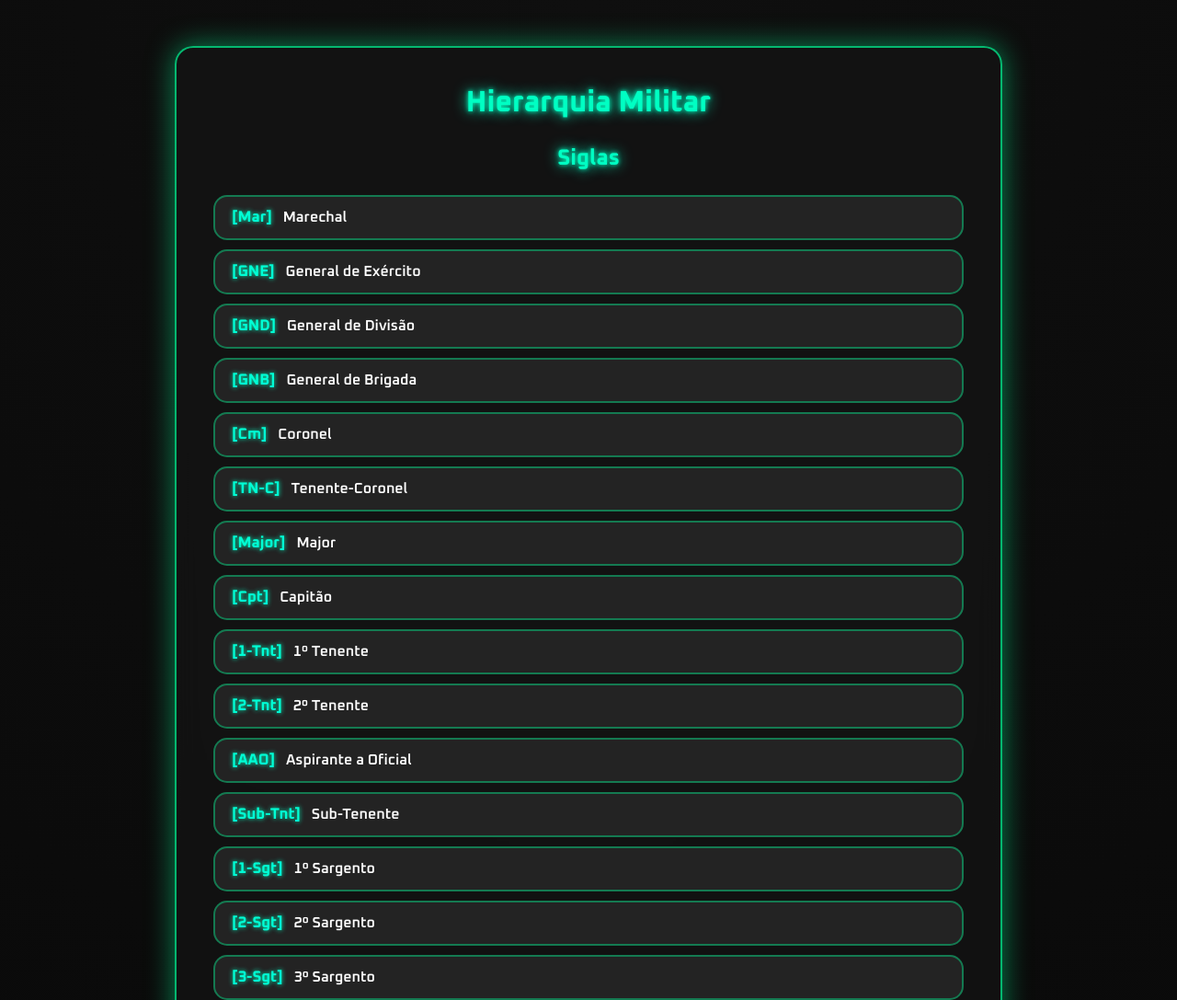
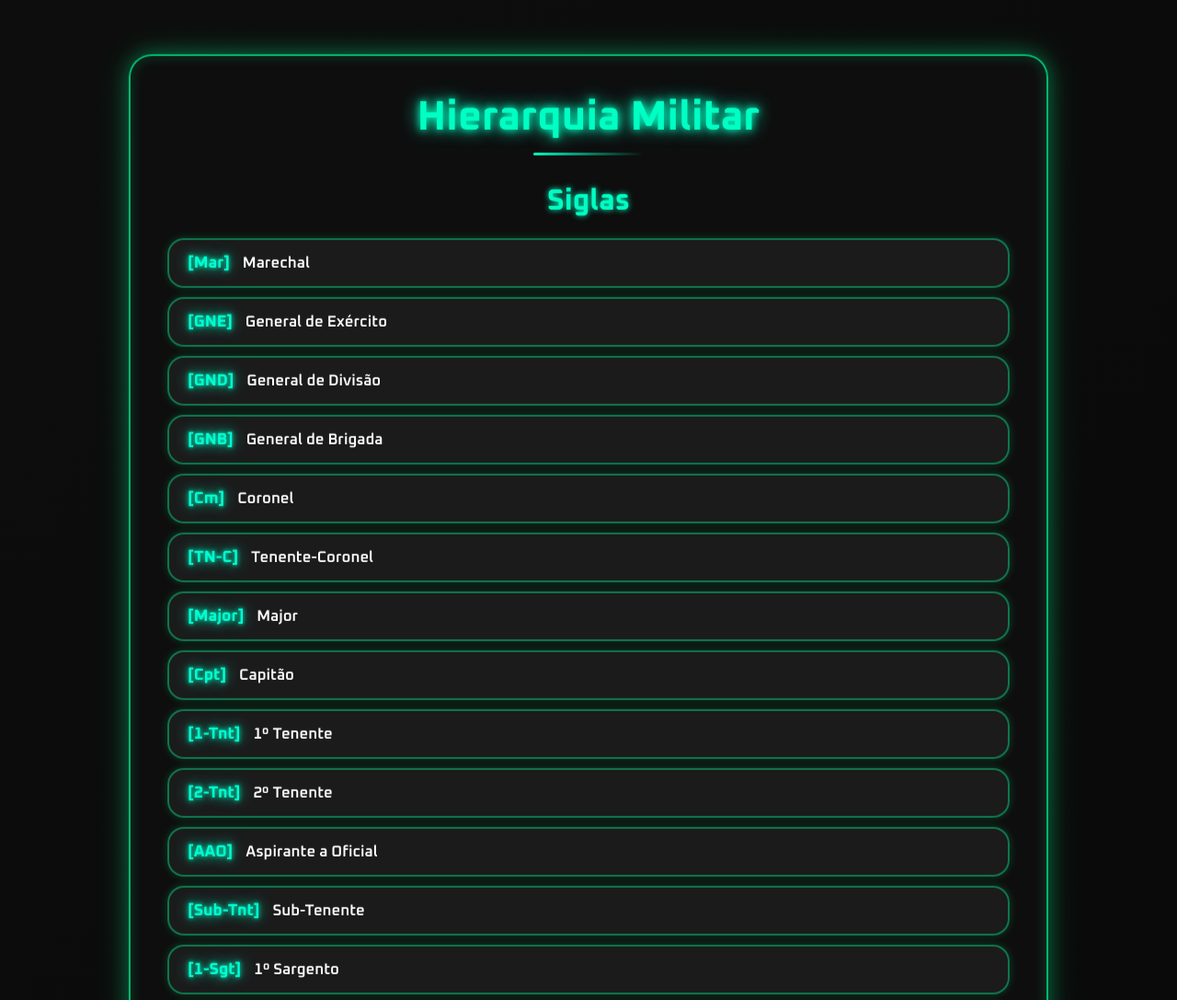
Before and after one commit to Dark32432/site-hierarquia, a plain HTML site: page index.html in a window 1280 px wide. Shown: the top 1087 px of the page at 92% size. Drawn offline with Linux system fonts and the light colour scheme.

Commit message:
Update index.html

```diff
--- a/index.html
+++ b/index.html
@@ -13,36 +13,66 @@
         }
 
         body {
-            background: radial-gradient(circle at top, #0f0f0f, #050505);
+            background: linear-gradient(135deg, #0d0d0d, #070707);
             color: #e4e4e4;
             font-family: 'Oxanium', sans-serif;
             display: flex;
             justify-content: center;
             align-items: flex-start;
             min-height: 100vh;
-            padding: 50px 20px;
+            padding: 60px 20px;
+            overflow-x: hidden;
         }
 
         .container {
-            backdrop-filter: blur(15px);
-            background: rgba(20, 20, 20, 0.75);
+            background: rgba(15, 15, 15, 0.95);
             border: 2px solid rgba(0, 255, 153, 0.7);
-            border-radius: 20px;
-            box-shadow: 0 0 30px rgba(0, 255, 153, 0.5);
+            border-radius: 25px;
+            box-shadow:
+                0 0 20px rgba(0, 255, 153, 0.3),
+                0 0 40px rgba(0, 255, 153, 0.2),
+                inset 0 0 15px rgba(0, 255, 153, 0.2);
             padding: 40px;
-            max-width: 900px;
+            max-width: 1000px;
             width: 100%;
+            backdrop-filter: blur(20px);
+            animation: float 6s ease-in-out infinite;
         }
 
-        h1, h2 {
+        @keyframes float {
+            0%, 100% { transform: translateY(0); }
+            50% { transform: translateY(-5px); }
+        }
+
+        h1 {
             color: #00ffc3;
             text-align: center;
-            margin-bottom: 25px;
-            text-shadow: 0 0 5px #00ffc3, 0 0 15px #00ffc3;
+            margin-bottom: 30px;
+            font-size: 2.8rem;
+            text-shadow: 0 0 8px #00ffc3, 0 0 20px #00ffc3;
+            position: relative;
+        }
+
+        h1::after {
+            content: "";
+            display: block;
+            width: 120px;
+            height: 3px;
+            background: linear-gradient(90deg, #00ffc3, transparent);
+            margin: 10px auto 0;
+            border-radius: 50px;
+        }
+
+        h2 {
+            color: #00ffc3;
+            text-align: center;
+            margin-bottom: 20px;
+            text-shadow: 0 0 6px #00ffc3;
+            font-size: 2rem;
         }
 
         .section {
-            margin-bottom: 40px;
+            margin-bottom: 50px;
         }
 
         ul {
@@ -51,49 +81,53 @@
         }
 
         li {
-            background-color: rgba(40, 40, 40, 0.8);
+            background-color: rgba(30, 30, 30, 0.85);
             margin: 10px 0;
-            padding: 12px 18px;
-            border-radius: 15px;
+            padding: 14px 20px;
+            border-radius: 18px;
             border: 2px solid rgba(0, 255, 153, 0.4);
             display: flex;
             justify-content: space-between;
             align-items: center;
-            transition: background-color 0.3s, transform 0.2s;
+            transition: all 0.3s ease;
+            box-shadow: 0 0 10px rgba(0, 255, 153, 0.2);
         }
 
         li:hover {
-            background-color: rgba(50, 50, 50, 0.9);
-            transform: translateY(-2px);
+            background-color: rgba(50, 50, 50, 0.95);
+            transform: translateY(-4px) scale(1.02);
+            box-shadow: 0 0 20px rgba(0, 255, 153, 0.4);
         }
 
         .rank {
             color: #00ffd5;
             font-weight: 700;
-            font-size: 1.05rem;
-            text-shadow: 0 0 5px #00ffc3;
+            font-size: 1.1rem;
+            text-shadow: 0 0 5px #00ffc3, 0 0 15px #00ffc3;
         }
 
         .label {
             color: #ffffff;
             font-weight: 600;
-            margin-left: 8px;
+            margin-left: 10px;
+            font-size: 1.05rem;
         }
 
         .requirement {
             color: #ffcc00;
-            font-weight: 600;
+            font-weight: 700;
             font-size: 0.95rem;
+            text-shadow: 0 0 4px #ffcc00;
         }
 
         .footer {
             text-align: center;
             color: #888;
             font-size: 12px;
-            margin-top: 20px;
+            margin-top: 25px;
         }
 
-        /* Scroll personalizado (opcional) */
+        /* Scroll personalizado */
         ::-webkit-scrollbar {
             width: 8px;
         }
@@ -163,7 +197,7 @@
             </ul>
         </div>
 
-        <div class="footer">Criado por Coffe | 2025</div>
+        <div class="footer">Criado por Coffe E Clebin Deu A Ideia Das Hierarquias | 2025 Todos Os Direitos Reservados</div>
     </div>
 </body>
 </html>
```
